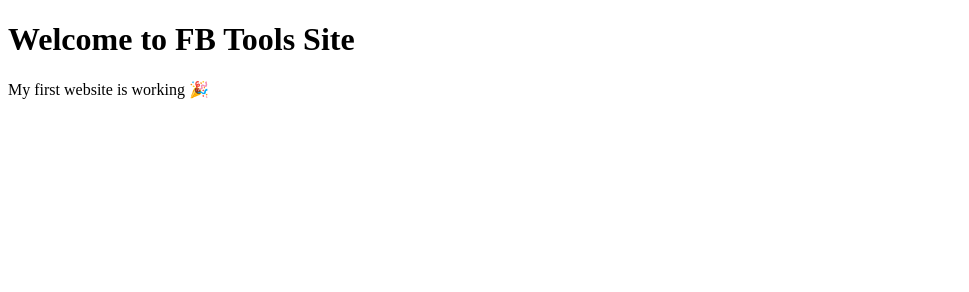
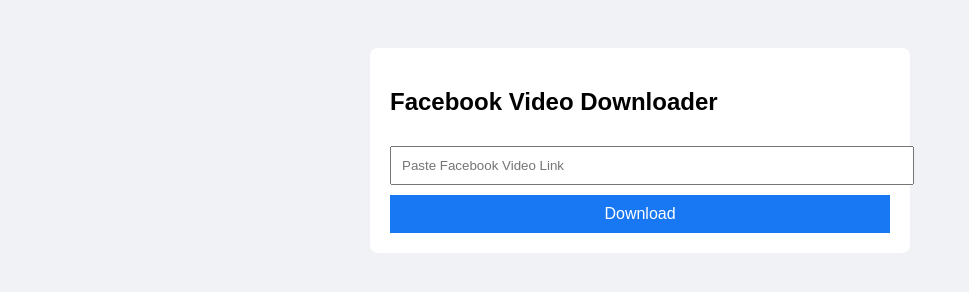
Before and after one commit to mdnurnabi216/fb-tools-site, a plain HTML site: page index.html in a window 1280 px wide. Shown: the whole page, without its empty margins (0-969 px from the left). Drawn offline with Linux system fonts and the light colour scheme.

Commit message:
Update index.html

```diff
--- a/index.html
+++ b/index.html
@@ -1,10 +1,16 @@
 <!DOCTYPE html>
 <html>
 <head>
-  <title>FB Tools Site</title>
+  <title>FB Video Downloader</title>
+  <link rel="stylesheet" href="style.css">
 </head>
 <body>
-  <h1>Welcome to FB Tools Site</h1>
-  <p>My first website is working 🎉</p>
+
+<div class="box">
+  <h2>Facebook Video Downloader</h2>
+  <input type="text" placeholder="Paste Facebook Video Link">
+  <button>Download</button>
+</div>
+
 </body>
 </html>
```
